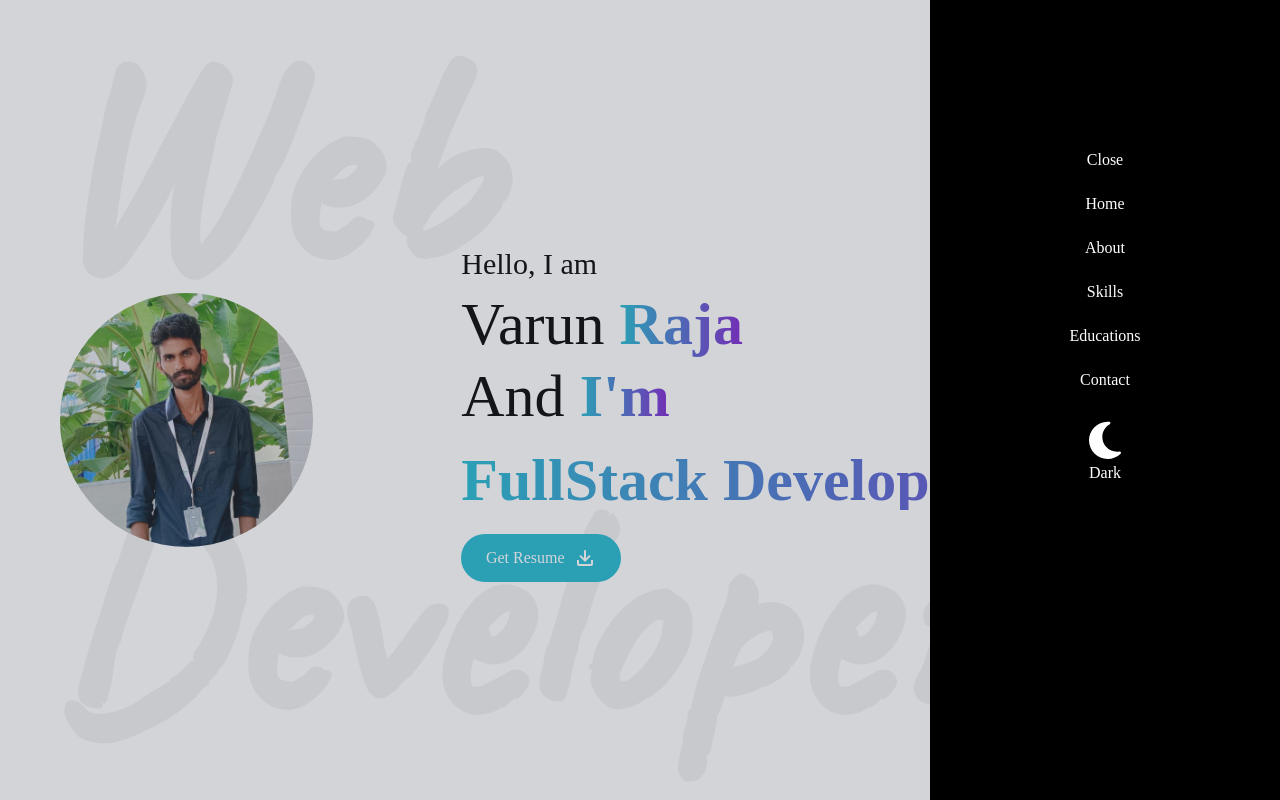
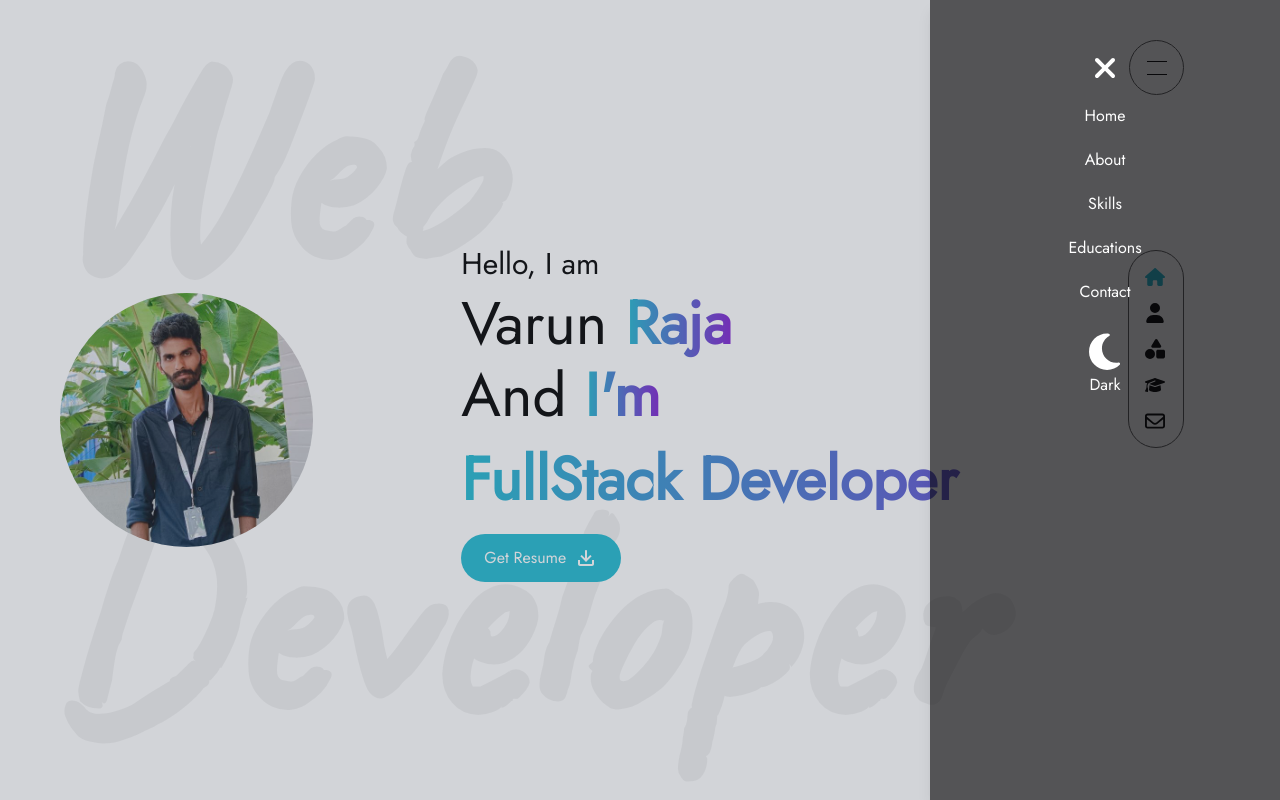
Before and after one commit to PreethiRamalingam55/Portfolio, a Next.js app: page / in a window 1280 px wide. Both pictures are taken after a click on the element 1156 px from the left and 67 px from the top of the page. Shown: the top 800 px of the page. Built offline with nearby package versions, Linux system fonts and the light colour scheme.

Commit message:
changes made

```diff
--- a/src/components/home.tsx
+++ b/src/components/home.tsx
@@ -4,7 +4,7 @@ import Image from "next/image";
 import { CgSoftwareDownload } from "react-icons/cg";
 export default function Home() {
   return (
-    <div className="w-full dark:bg-gradient-to-r from-darkprimary/30 to-darksecondary h-screen">
+    <div className="w-full dark:bg-gradient-to-r from-darkprimary/20 to-darksecondary h-screen">
         <div className="relative container flex flex-col md:flex-row justify-center items-center md:gap-32">
         <span className="font-caveat absolute left-auto bottom-0 z-[-1] w-full text-[250px] md:text-[300px] opacity-5 font-semibold">
         Web Developer
--- a/src/components/layouts/Header.tsx
+++ b/src/components/layouts/Header.tsx
@@ -116,7 +116,7 @@ const Header: React.FC = () => {
         </nav>
         {isMenuVisible && (
           <nav>
-            <MenuHeader handleMenuClose={handleMenuClose} key="menu" />
+            <MenuHeader isMenuVisible={isMenuVisible} handleMenuClose={handleMenuClose} key="menu" />
           </nav>
         )}
       </div>
--- a/src/components/layouts/mobileHeader.tsx
+++ b/src/components/layouts/mobileHeader.tsx
@@ -1,18 +1,20 @@
 import React, { useState } from "react";
 import ThemeSwitcher from "@/components/layouts/themes";
 import { Link } from "react-scroll";
-export default function MobileHeader({ handleMenuClose }: any) {
+export default function MobileHeader({ isMenuVisible,handleMenuClose }: any) {
   const [isMenuOpen, setIsMenuOpen] = useState(false);
 
   return (
-    <div className="fixed left-0 right-0 w-full h-full">
-      <div className="absolute inset-0 bg-gray-600 opacity-25 z-[-10] bg-glass-transparent"></div>
-      <nav className="max-w-[350px] w-full h-screen ml-auto bg-black dark:bg-darksecondary pt-32">
+    <div className={`fixed inset-0 transition-transform duration-500 ease-in-out ${isMenuVisible ? 'transform translate-x-0 delay-75' : 'transform translate-x-full'}`}>
+      <div className="fixed inset-0 bg-gray-600 opacity-25 z-[-10] bg-glass-transparent"></div>
+      <nav className="max-w-[350px] w-full h-screen ml-auto bg-black/60 dark:bg-darksecondary p-8 shadow-lg">
         <h1
           onClick={handleMenuClose}
-          className="text-white text-center my-5 cursor-pointer hover:text-gray-400"
+          className="text-white text-center my-5 cursor-pointer hover:text-gray-400 "
         >
-          Close
+          <svg xmlns="http://www.w3.org/2000/svg" viewBox="0 0 384 512" width={32} height={32} fill="#ffff" className="m-auto text-center">
+            <path d="M342.6 150.6c12.5-12.5 12.5-32.8 0-45.3s-32.8-12.5-45.3 0L192 210.7 86.6 105.4c-12.5-12.5-32.8-12.5-45.3 0s-12.5 32.8 0 45.3L146.7 256 41.4 361.4c-12.5 12.5-12.5 32.8 0 45.3s32.8 12.5 45.3 0L192 301.3 297.4 406.6c12.5 12.5 32.8 12.5 45.3 0s12.5-32.8 0-45.3L237.3 256 342.6 150.6z" />
+          </svg>
         </h1>
         <ul className="flex flex-col gap-5 justify-center items-center text-white">
           <li>
@@ -20,7 +22,7 @@ export default function MobileHeader({ handleMenuClose }: any) {
               to="home"
               smooth={true}
               duration={500}
-              className="hover:text-primary"
+              className="hover:text-primary cursor-pointer"
             >
               Home
             </Link>
@@ -30,7 +32,7 @@ export default function MobileHeader({ handleMenuClose }: any) {
               to="about"
               smooth={true}
               duration={500}
-              className="hover:text-primary"
+              className="hover:text-primary cursor-pointer"
             >
               About
             </Link>
@@ -40,7 +42,7 @@ export default function MobileHeader({ handleMenuClose }: any) {
               to="skill"
               smooth={true}
               duration={500}
-              className="hover:text-primary"
+              className="hover:text-primary cursor-pointer"
             >
               Skills
             </Link>
@@ -50,7 +52,7 @@ export default function MobileHeader({ handleMenuClose }: any) {
               to="educations"
               smooth={true}
               duration={500}
-              className="hover:text-primary"
+              className="hover:text-primary cursor-pointer"
             >
               Educations
             </Link>
@@ -60,7 +62,7 @@ export default function MobileHeader({ handleMenuClose }: any) {
               to="contact"
               smooth={true}
               duration={500}
-              className="hover:text-primary"
+              className="hover:text-primary cursor-pointer"
             >
               Contact
             </Link>
--- /dev/null
+++ b/src/components/loader/loader.module.css
@@ -0,0 +1,79 @@
+.preloader {
+    position: fixed;
+    z-index: 10;
+    height: 100vh;
+    width: 100%;
+    left: 0;
+    top: 0;
+    display: flex;
+    overflow: hidden;
+    align-items: center;
+    justify-content: center;
+    background: transparent;
+    z-index: 99999999999999;
+  }
+
+  .loading__letter {
+    font-size: 88px;
+    font-weight: normal;
+    letter-spacing: 4px;
+    text-transform: uppercase;
+    font-family: "Audiowide";
+    animation-duration: 2s;
+    animation-iteration-count: infinite;
+    animation-name: bounce;
+  }
+
+  .loading__letter:nth-child(2) {
+    animation-delay: .1s;
+  }
+  .loading__letter:nth-child(3) {
+    animation-delay: .2s;
+  }
+  .loading__letter:nth-child(4) {
+    animation-delay: .3s;
+  }
+  .loading__letter:nth-child(5) {
+    animation-delay: .4s;
+  }
+  .loading__letter:nth-child(6) {
+    animation-delay: .5s;
+  }
+  .loading__letter:nth-child(7) {
+    animation-delay: .6s;
+  }
+  .loading__letter:nth-child(8) {
+    animation-delay: .8s;
+  }
+  .loading__letter:nth-child(9) {
+    animation-delay: 1s;
+  }
+  .loading__letter:nth-child(10) {
+    animation-delay: 1.2s;
+  }
+
+  @keyframes bounce {
+    0% {
+      transform: translateY(0px)
+    }
+    40% {
+      transform: translateY(-40px);
+    }
+    80%,
+    100% {
+      transform: translateY(0px);
+    }
+  }
+
+
+  @media (max-width: 700px) {
+    .loading__letter {
+      font-size: 50px;
+    }
+  }
+
+  @media (max-width: 340px) {
+    .loading__letter {
+      font-size: 40px;
+    }
+  }
--- a/src/components/loader/preloader.tsx
+++ b/src/components/loader/preloader.tsx
@@ -1,9 +1,18 @@
-import React from 'react'
-
+import React from "react";
+import styles from "./loader.module.css";
 export default function Preloader() {
   return (
-    <div className="flex justify-center items-center h-screen">
-    <div className="loader"></div>
-  </div>
-  )
+    <div className={styles.preloader}>
+      <div className="text-6xl capitalize font-bold leading-loose tracking-[10px]">
+        <span className={styles.loading__letter}>V</span>
+        <span className={styles.loading__letter}>A</span>
+        <span className={styles.loading__letter}>R</span>
+        <span className={styles.loading__letter}>U</span>
+        <span className={styles.loading__letter}>N</span>
+        <span className={styles.loading__letter}>.</span>
+        <span className={styles.loading__letter}>.</span>
+        <span className={styles.loading__letter}>.</span>
+      </div>
+    </div>
+  );
 }
--- a/src/components/scrolltotop.tsx
+++ b/src/components/scrolltotop.tsx
@@ -1,5 +1,5 @@
-import { useEffect, useState } from 'react';
-import { FaArrowUp } from 'react-icons/fa';
+import { useEffect, useState } from "react";
+import { FaArrowUp } from "react-icons/fa";
 const ScrollToTopButton: React.FC = () => {
   const [isVisible, setIsVisible] = useState<boolean>(false);
 
@@ -12,25 +12,33 @@ const ScrollToTopButton: React.FC = () => {
       }
     };
 
-    window.addEventListener('scroll', toggleVisibility);
+    window.addEventListener("scroll", toggleVisibility);
 
-    return () => window.removeEventListener('scroll', toggleVisibility);
+    return () => window.removeEventListener("scroll", toggleVisibility);
   }, []);
 
   const scrollToTop = () => {
     window.scrollTo({
       top: 0,
-      behavior: 'smooth'
+      behavior: "smooth",
     });
   };
 
   return (
     <>
-      {isVisible && (
-        <button onClick={scrollToTop} className="scroll-to-top-btn">
+      <button
+        onClick={scrollToTop}
+        className={`relative inline-flex justify-center items-center group transition-opacity ease-linear duration-300 opacity-${
+          isVisible ? "100" : "0"
+        }`}
+      >
+        <div className="scroll-to-top-btn group group-hover:bg-secondary group-hover:scale-110">
           <FaArrowUp />
-        </button>
-      )}
+        </div>
+        <p className="fixed bottom-32 right-20 capitalize leading-loose transform rotate-[-90deg] text-primary">
+          back to top
+        </p>
+      </button>
     </>
   );
 };
--- a/src/pages/_document.tsx
+++ b/src/pages/_document.tsx
@@ -1,23 +1,28 @@
-import { Html, Head, Main, NextScript } from 'next/document'
+import { Html, Head, Main, NextScript } from "next/document";
 export default function Document() {
   return (
     <Html lang="en">
       <Head>
-        <title>Varun-Portfolio</title>
+        <title>Varun - Personal Protfolio</title>
         <meta
           name="description"
           content="Explore Varun's portfolio showcasing his expertise in web development, design, and digital innovation. Discover innovative projects, creative solutions, and a passion for crafting exceptional user experiences. Contact Varun today to collaborate on your next project."
         />
         <meta name="keywords" content="titla, meta, nextjs" />
         <meta name="author" content="varunraja" />
-        <link href="https://fonts.googleapis.com/css2?family=Josefin+Sans:wght@200;300&family=Jost&display=swap" rel="stylesheet" />
-        <link href="https://fonts.googleapis.com/css2?family=Caveat&display=swap" rel="stylesheet" />
-
+        <link
+          href="https://fonts.googleapis.com/css2?family=Josefin+Sans:wght@200;300&family=Jost&display=swap"
+          rel="stylesheet"
+        />
+        <link
+          href="https://fonts.googleapis.com/css2?family=Caveat&display=swap"
+          rel="stylesheet"
+        />
       </Head>
       <body>
         <Main />
         <NextScript />
       </body>
     </Html>
-  )
+  );
 }
--- a/src/styles/globals.css
+++ b/src/styles/globals.css
@@ -2,7 +2,7 @@
 @tailwind components;
 @tailwind utilities;
 
-
+@import url(https://fonts.googleapis.com/css?family=Audiowide);
 * {
   margin: 0;
   padding: 0;
@@ -18,7 +18,9 @@ html {
   font-weight: 400;
   font-style: normal;
  }
-
+p, div {
+  font-family: "jost", sans-serif;
+}
 :root {
   --primary: #20bad1;
   --secondary: #191825;
@@ -90,8 +92,8 @@ input:checked ~ .sun {
 
 .scroll-to-top-btn {
   position: fixed;
-  bottom: 20px;
-  right: 20px;
+  bottom: 200px;
+  right: 100px;
   background-color: var(--primary);
   color: #fff;
   padding: 10px;
@@ -101,10 +103,10 @@ input:checked ~ .sun {
   transition: background-color 0.3s, transform 0.3s; /* Animation */
 }
 
-.scroll-to-top-btn:hover {
+/* .scroll-to-top-btn:hover {
   background-color: var(--secondary);
   transform: scale(1.1);
-}
+} */
 
 .text-gradient {
   background-image: linear-gradient(to right, #20bad1, #8121d0);
```
